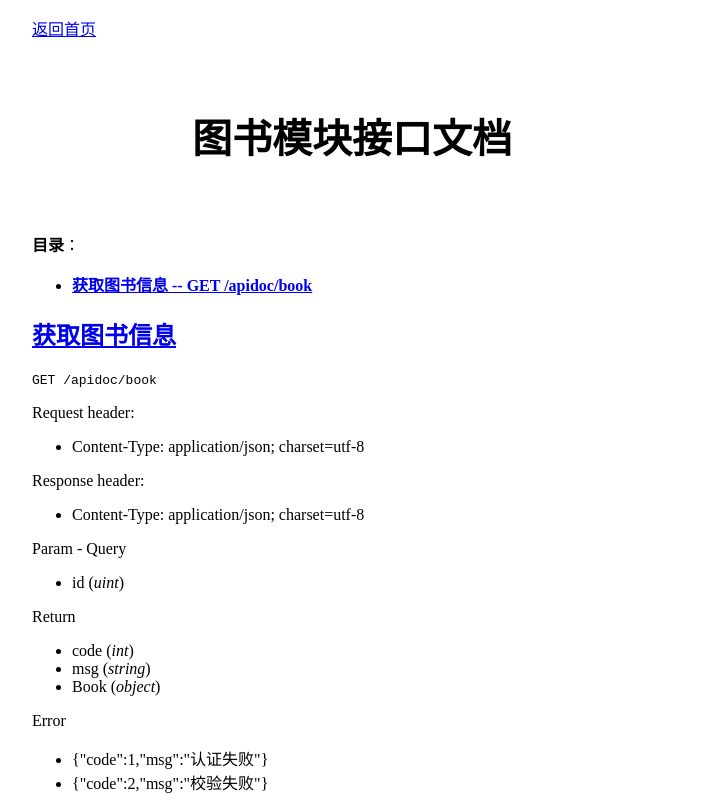
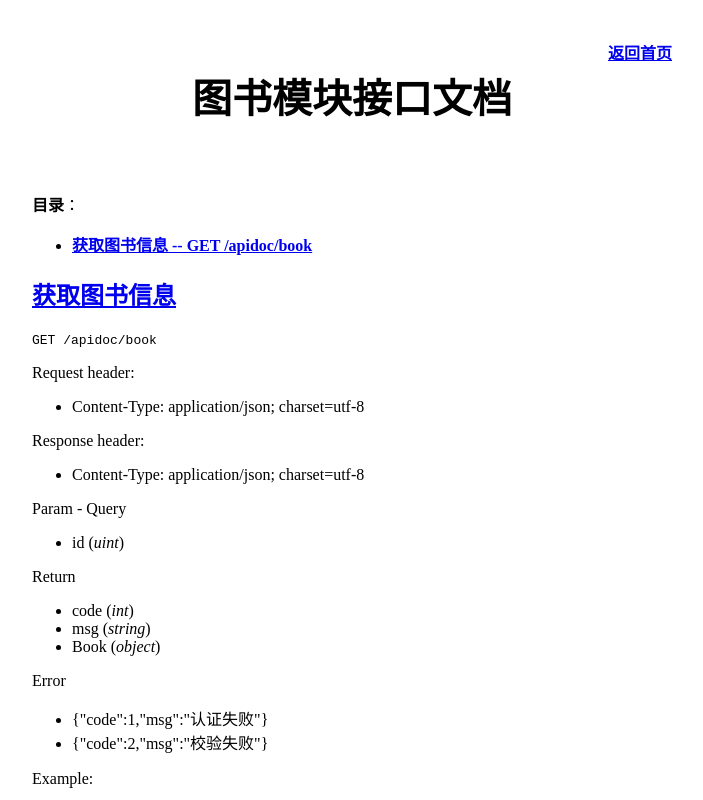
Before and after one commit to donnol/apitest, a plain HTML site: page doc/book.html in a window 1280 px wide. Shown: the top 800 px of the page, without its empty margins (288-991 px from the left). Drawn offline with Linux system fonts and the light colour scheme.

Commit message:
feat(gin router): 固定“返回首页”在顶部，方便快速返回

```diff
--- a/doc/book.html
+++ b/doc/book.html
@@ -24,6 +24,14 @@
 				margin: 0 auto;
 				position: relative;
 				min-height: calc(100% - 80px);
+			}
+			#gotoindex{
+				position: fixed;
+				top: 0;
+				right: 25%;
+				text-align: center;
+				font-weight: bold;
+				padding: 40px 0;
 			}
 			#heading{
 				text-align: center;
```
Also changed, not shown: doc/index.html (+8 -0 lines), doc/user.html (+8 -0 lines), 1 other file.
